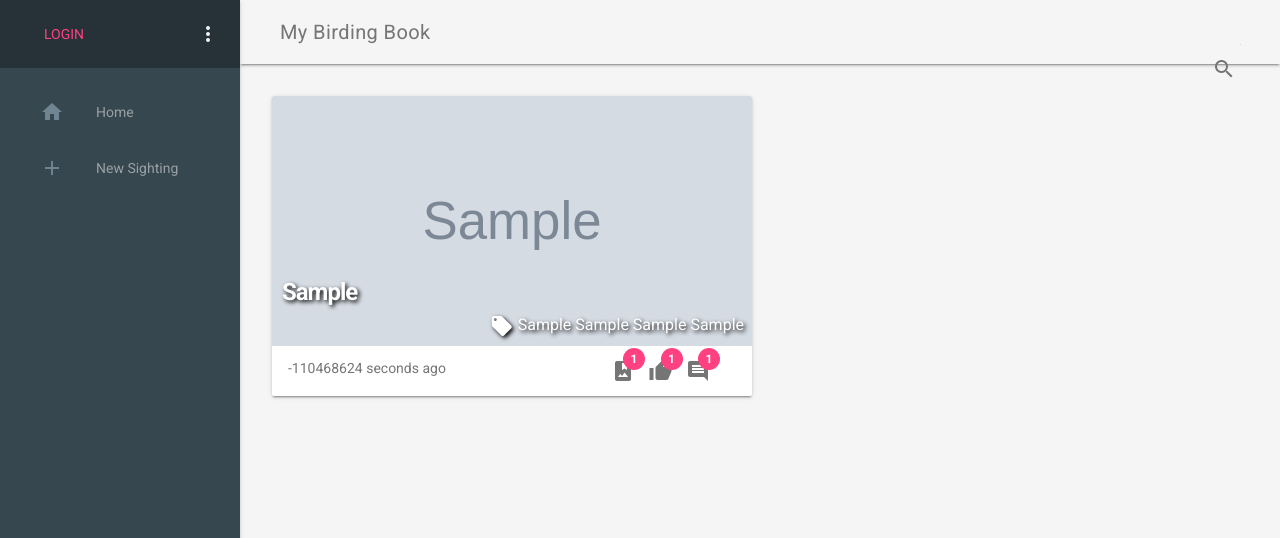
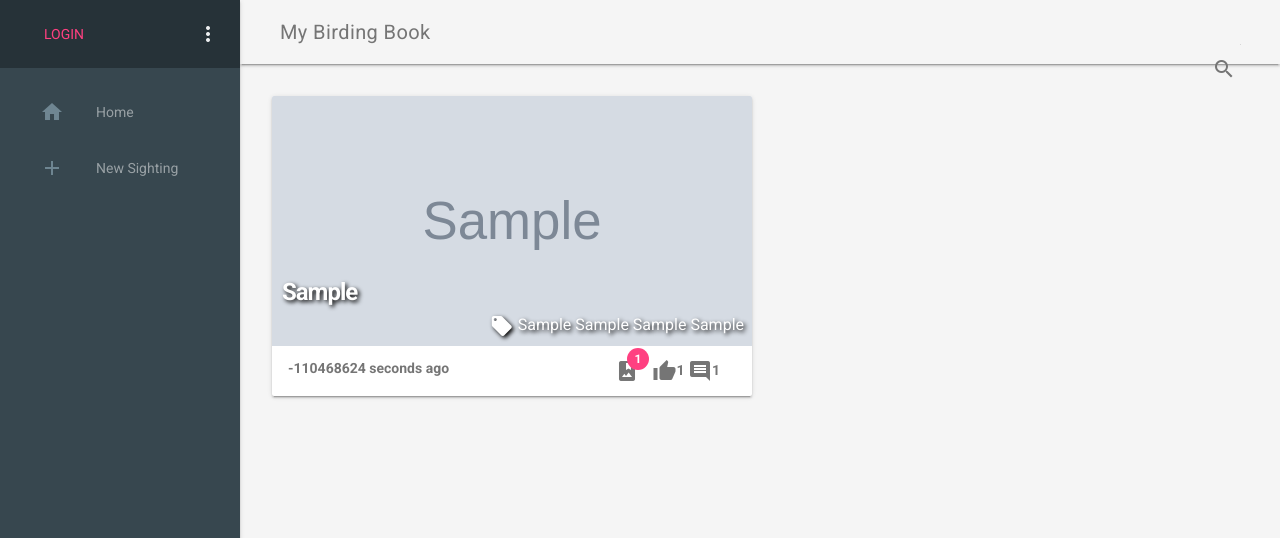
Before and after one commit to jefferythewind/theBirdingBook, a Django app: template birds/templates/birds/index.html in a window 1280 px wide. Shown: the top 538 px of the page. Run offline with Django 3.2, Linux system fonts and the light colour scheme; the template is opened without the code that fills it: values that come from a table or form of the project are taken from there, others are empty; tables that the repository leaves empty hold one stand-in row (values such as "Sample post"); grey boxes marked "Sample" are stand-in pictures; parts of the project's set-up code (start-up, migrations or seed data) failed here and were passed over; some libraries are stand-ins or nearby versions.

Commit message:
Font-Weight Changes
I Bolded some of the text, I think it makes it look nicer

```diff
--- a/birds/templates/birds/index.html
+++ b/birds/templates/birds/index.html
@@ -38,7 +38,7 @@
 						{% endif %}
 					</a>
 					{% if sighting.images.count == 0 %}
-						<div class="mdl-card__supporting-text">
+						<div style="font-weight:600;" class="mdl-card__supporting-text">
 
 							<div style="float:left">{{ sighting.time_diff }}</div>
 
@@ -46,17 +46,17 @@
 							{% if sighting.num_likes  == 0 %}
 								<i class="material-icons">thumb_up</i>
 								{% else %}
-								<i class="material-icons mdl-badge mdl-badge--overlap" data-badge="{{ sighting.num_likes }}">thumb_up</i>
+								<i class="material-icons">thumb_up</i>{{ sighting.num_likes }}
 							{% endif %}
 							{% if sighting.num_comments  == 0 %}
 								<i class="material-icons">comment</i>
 								{% else %}
-								<i class="material-icons mdl-badge mdl-badge--overlap" data-badge="{{ sighting.num_comments }}">comment</i>
+								<i class="material-icons">comment</i> {{ sighting.num_comments }}
 							{% endif %}
 							</div>
 						</div>
 					{% else %}
-					<div style="padding-top: 13px; padding-bottom: 13px;" class="mdl-card__supporting-text">
+					<div style="padding-top: 13px; padding-bottom: 13px; font-weight:600;" class="mdl-card__supporting-text">
 
 						<div style="float:left">{{ sighting.time_diff }}</div>
 
@@ -65,12 +65,12 @@
 							{% if sighting.num_likes  == 0 %}
 								<i class="material-icons">thumb_up</i>
 								{% else %}
-								<i class="material-icons mdl-badge mdl-badge--overlap" data-badge="{{ sighting.num_likes }}">thumb_up</i>
+								<i class="material-icons">thumb_up</i>{{ sighting.num_likes }}
 							{% endif %}
 							{% if sighting.num_comments  == 0 %}
 								<i class="material-icons">comment</i>
 								{% else %}
-								<i class="material-icons mdl-badge mdl-badge--overlap" data-badge="{{ sighting.num_comments }}">comment</i>
+								<i class="material-icons">comment</i>{{ sighting.num_comments }}
 							{% endif %}
 						</div>
 					</div>
```
